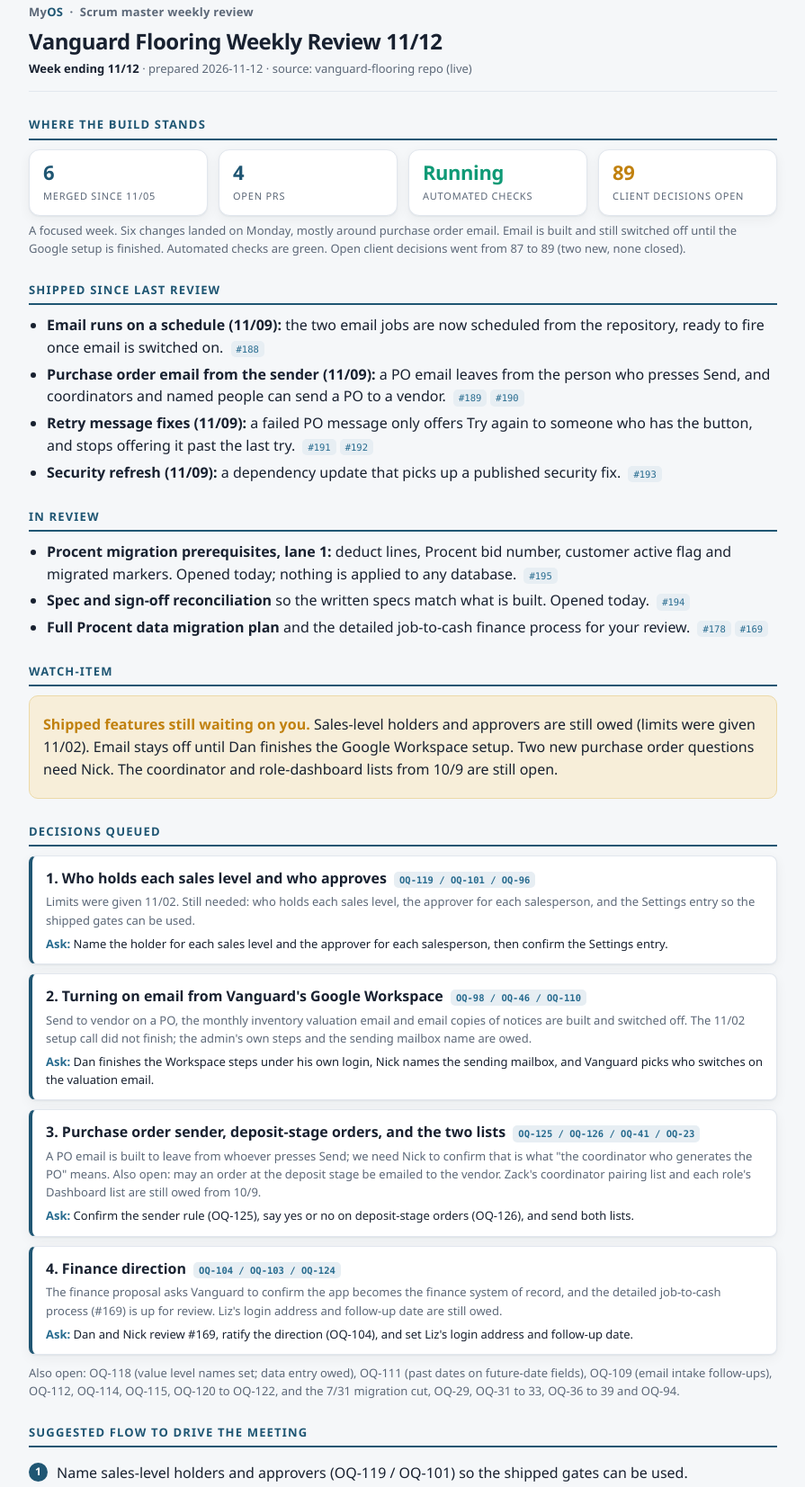
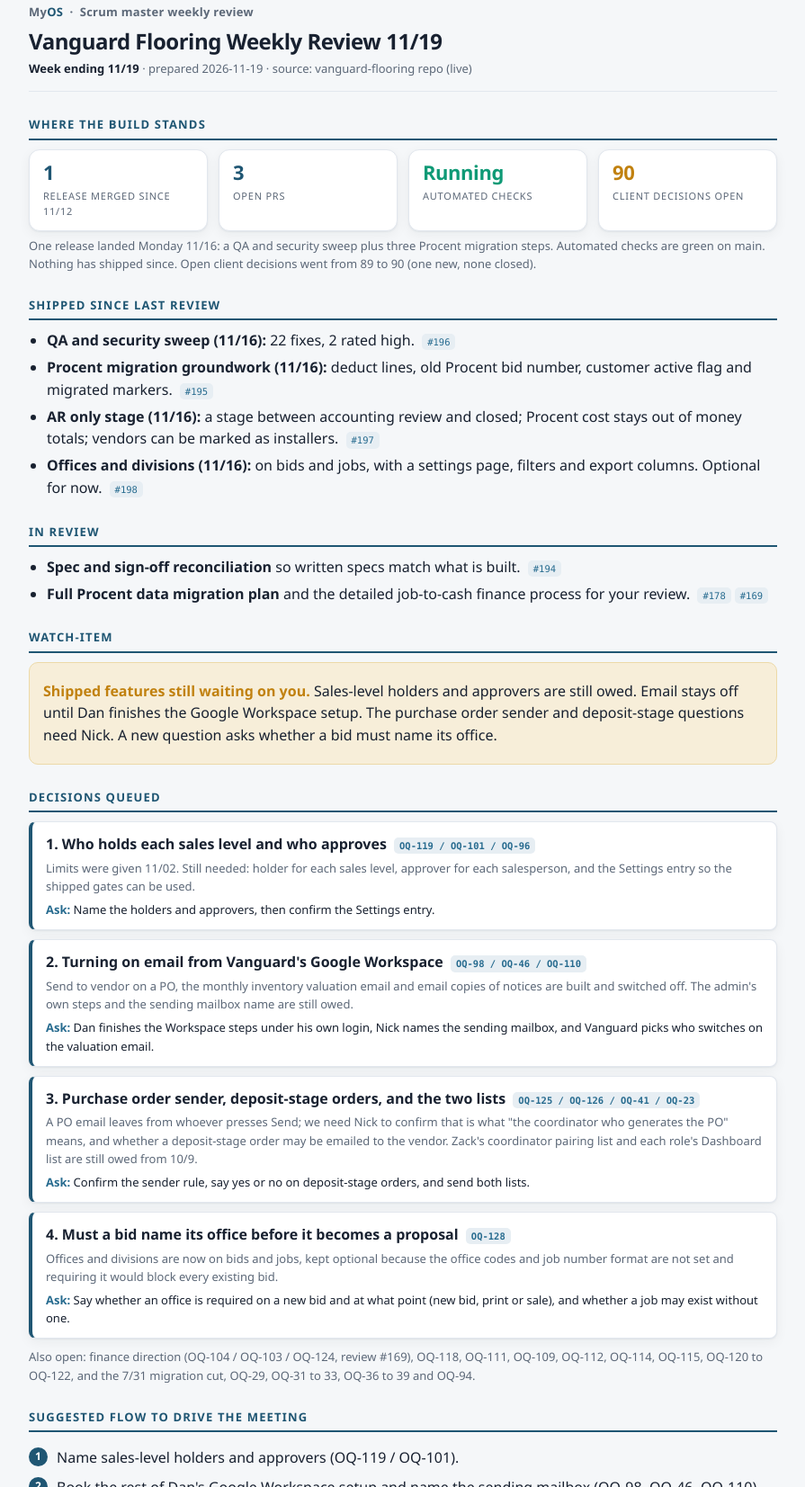
Before and after one commit to medfordadvancement/myos-rpts-k7n2, a plain HTML site: page vanguard.html in a window 1280 px wide. Shown: the part 23-1676 px from the top of the page at 90% size, without its empty margins (2-897 px from the left). Drawn offline with Linux system fonts and the light colour scheme.

Commit message:
Vanguard weekly 2026-11-19 and portfolio refresh

```diff
--- a/vanguard.html
+++ b/vanguard.html
@@ -3,7 +3,7 @@
 <head>
 <meta charset="utf-8">
 <meta name="viewport" content="width=device-width, initial-scale=1">
-<title>Vanguard Flooring Weekly Review 11/12</title>
+<title>Vanguard Flooring Weekly Review 11/19</title>
 <style>
   :root{
     --bg:#f5f7f9; --surface:#ffffff; --surface-2:#eef1f5; --line:#e2e7ee;
@@ -63,65 +63,63 @@
 <body>
 <div class="top">
   <div class="mark">My<b>OS</b> &nbsp;&middot;&nbsp; Scrum master weekly review</div>
-  <h1>Vanguard Flooring Weekly Review 11/12</h1>
-  <div class="sub"><b>Week ending 11/12</b> &middot; prepared 2026-11-12 &middot; source: vanguard-flooring repo (live)</div>
+  <h1>Vanguard Flooring Weekly Review 11/19</h1>
+  <div class="sub"><b>Week ending 11/19</b> &middot; prepared 2026-11-19 &middot; source: vanguard-flooring repo (live)</div>
 </div>
 <h2>Where the build stands</h2>
 <div class="stats">
-  <div class="stat"><div class="n ac">6</div><div class="l">Merged since 11/05</div></div>
-  <div class="stat"><div class="n ac">4</div><div class="l">Open PRs</div></div>
+  <div class="stat"><div class="n ac">1</div><div class="l">Release merged since 11/12</div></div>
+  <div class="stat"><div class="n ac">3</div><div class="l">Open PRs</div></div>
   <div class="stat"><div class="n ok">Running</div><div class="l">Automated checks</div></div>
-  <div class="stat"><div class="n warn">89</div><div class="l">Client decisions open</div></div>
+  <div class="stat"><div class="n warn">90</div><div class="l">Client decisions open</div></div>
 </div>
-<p class="muted">A focused week. Six changes landed on Monday, mostly around purchase order email. Email is built and still switched off until the Google setup is finished. Automated checks are green. Open client decisions went from 87 to 89 (two new, none closed).</p>
+<p class="muted">One release landed Monday 11/16: a QA and security sweep plus three Procent migration steps. Automated checks are green on main. Nothing has shipped since. Open client decisions went from 89 to 90 (one new, none closed).</p>
 <h2>Shipped since last review</h2>
 <ul>
-  <li><b>Email runs on a schedule (11/09):</b> the two email jobs are now scheduled from the repository, ready to fire once email is switched on. <span class="tag">#188</span></li>
-  <li><b>Purchase order email from the sender (11/09):</b> a PO email leaves from the person who presses Send, and coordinators and named people can send a PO to a vendor. <span class="tag">#189</span><span class="tag">#190</span></li>
-  <li><b>Retry message fixes (11/09):</b> a failed PO message only offers Try again to someone who has the button, and stops offering it past the last try. <span class="tag">#191</span><span class="tag">#192</span></li>
-  <li><b>Security refresh (11/09):</b> a dependency update that picks up a published security fix. <span class="tag">#193</span></li>
+  <li><b>QA and security sweep (11/16):</b> 22 fixes, 2 rated high. <span class="tag">#196</span></li>
+  <li><b>Procent migration groundwork (11/16):</b> deduct lines, old Procent bid number, customer active flag and migrated markers. <span class="tag">#195</span></li>
+  <li><b>AR only stage (11/16):</b> a stage between accounting review and closed; Procent cost stays out of money totals; vendors can be marked as installers. <span class="tag">#197</span></li>
+  <li><b>Offices and divisions (11/16):</b> on bids and jobs, with a settings page, filters and export columns. Optional for now. <span class="tag">#198</span></li>
 </ul>
 <h2>In review</h2>
 <ul>
-  <li><b>Procent migration prerequisites, lane 1:</b> deduct lines, Procent bid number, customer active flag and migrated markers. Opened today; nothing is applied to any database. <span class="tag">#195</span></li>
-  <li><b>Spec and sign-off reconciliation</b> so the written specs match what is built. Opened today. <span class="tag">#194</span></li>
+  <li><b>Spec and sign-off reconciliation</b> so written specs match what is built. <span class="tag">#194</span></li>
   <li><b>Full Procent data migration plan</b> and the detailed job-to-cash finance process for your review. <span class="tag">#178</span><span class="tag">#169</span></li>
 </ul>
 <h2>Watch-item</h2>
 <div class="flag">
-  <p><b>Shipped features still waiting on you.</b> Sales-level holders and approvers are still owed (limits were given 11/02). Email stays off until Dan finishes the Google Workspace setup. Two new purchase order questions need Nick. The coordinator and role-dashboard lists from 10/9 are still open.</p>
+  <p><b>Shipped features still waiting on you.</b> Sales-level holders and approvers are still owed. Email stays off until Dan finishes the Google Workspace setup. The purchase order sender and deposit-stage questions need Nick. A new question asks whether a bid must name its office.</p>
 </div>
 <h2>Decisions queued</h2>
 <div class="decision">
   <p class="q">1. Who holds each sales level and who approves <span class="tag">OQ-119 / OQ-101 / OQ-96</span></p>
-  <p class="ctx">Limits were given 11/02. Still needed: who holds each sales level, the approver for each salesperson, and the Settings entry so the shipped gates can be used.</p>
-  <p class="ask"><b>Ask:</b> Name the holder for each sales level and the approver for each salesperson, then confirm the Settings entry.</p>
+  <p class="ctx">Limits were given 11/02. Still needed: holder for each sales level, approver for each salesperson, and the Settings entry so the shipped gates can be used.</p>
+  <p class="ask"><b>Ask:</b> Name the holders and approvers, then confirm the Settings entry.</p>
 </div>
 <div class="decision">
   <p class="q">2. Turning on email from Vanguard&#x27;s Google Workspace <span class="tag">OQ-98 / OQ-46 / OQ-110</span></p>
-  <p class="ctx">Send to vendor on a PO, the monthly inventory valuation email and email copies of notices are built and switched off. The 11/02 setup call did not finish; the admin&#x27;s own steps and the sending mailbox name are owed.</p>
+  <p class="ctx">Send to vendor on a PO, the monthly inventory valuation email and email copies of notices are built and switched off. The admin&#x27;s own steps and the sending mailbox name are still owed.</p>
   <p class="ask"><b>Ask:</b> Dan finishes the Workspace steps under his own login, Nick names the sending mailbox, and Vanguard picks who switches on the valuation email.</p>
 </div>
 <div class="decision">
   <p class="q">3. Purchase order sender, deposit-stage orders, and the two lists <span class="tag">OQ-125 / OQ-126 / OQ-41 / OQ-23</span></p>
-  <p class="ctx">A PO email is built to leave from whoever presses Send; we need Nick to confirm that is what &quot;the coordinator who generates the PO&quot; means. Also open: may an order at the deposit stage be emailed to the vendor. Zack&#x27;s coordinator pairing list and each role&#x27;s Dashboard list are still owed from 10/9.</p>
-  <p class="ask"><b>Ask:</b> Confirm the sender rule (OQ-125), say yes or no on deposit-stage orders (OQ-126), and send both lists.</p>
+  <p class="ctx">A PO email leaves from whoever presses Send; we need Nick to confirm that is what &quot;the coordinator who generates the PO&quot; means, and whether a deposit-stage order may be emailed to the vendor. Zack&#x27;s coordinator pairing list and each role&#x27;s Dashboard list are still owed from 10/9.</p>
+  <p class="ask"><b>Ask:</b> Confirm the sender rule, say yes or no on deposit-stage orders, and send both lists.</p>
 </div>
 <div class="decision">
-  <p class="q">4. Finance direction <span class="tag">OQ-104 / OQ-103 / OQ-124</span></p>
-  <p class="ctx">The finance proposal asks Vanguard to confirm the app becomes the finance system of record, and the detailed job-to-cash process (#169) is up for review. Liz&#x27;s login address and follow-up date are still owed.</p>
-  <p class="ask"><b>Ask:</b> Dan and Nick review #169, ratify the direction (OQ-104), and set Liz&#x27;s login address and follow-up date.</p>
+  <p class="q">4. Must a bid name its office before it becomes a proposal <span class="tag">OQ-128</span></p>
+  <p class="ctx">Offices and divisions are now on bids and jobs, kept optional because the office codes and job number format are not set and requiring it would block every existing bid.</p>
+  <p class="ask"><b>Ask:</b> Say whether an office is required on a new bid and at what point (new bid, print or sale), and whether a job may exist without one.</p>
 </div>
-<p class="muted">Also open: OQ-118 (value level names set; data entry owed), OQ-111 (past dates on future-date fields), OQ-109 (email intake follow-ups), OQ-112, OQ-114, OQ-115, OQ-120 to OQ-122, and the 7/31 migration cut, OQ-29, OQ-31 to 33, OQ-36 to 39 and OQ-94.</p>
+<p class="muted">Also open: finance direction (OQ-104 / OQ-103 / OQ-124, review #169), OQ-118, OQ-111, OQ-109, OQ-112, OQ-114, OQ-115, OQ-120 to OQ-122, and the 7/31 migration cut, OQ-29, OQ-31 to 33, OQ-36 to 39 and OQ-94.</p>
 <h2>Suggested flow to drive the meeting</h2>
 <ol class="agenda">
-  <li>Name sales-level holders and approvers (OQ-119 / OQ-101) so the shipped gates can be used.</li>
+  <li>Name sales-level holders and approvers (OQ-119 / OQ-101).</li>
   <li>Book the rest of Dan&#x27;s Google Workspace setup and name the sending mailbox (OQ-98, OQ-46, OQ-110).</li>
-  <li>Confirm the PO sender rule and deposit-stage orders (OQ-125, OQ-126); collect the coordinator and role-dashboard lists (OQ-41, OQ-23).</li>
-  <li>Finance: walk #169, ratify direction (OQ-104), set Liz&#x27;s login address and follow-up (OQ-103 / OQ-124).</li>
+  <li>Confirm the PO sender rule and deposit-stage orders (OQ-125, OQ-126); collect the 10/9 lists (OQ-41, OQ-23).</li>
+  <li>Decide whether a bid must name its office (OQ-128); walk #169 and the finance direction (OQ-104).</li>
 </ol>
 <footer>
-  MyOS weekly review for Vanguard Flooring. Read-only. No commercial terms. Prepared 2026-11-12 16:15 ET from HIT-Network/vanguard-flooring via gh on Wade PC.
+  MyOS weekly review for Vanguard Flooring. Read-only. No commercial terms. Prepared 2026-11-19 from HIT-Network/vanguard-flooring via gh on Wade PC.
 </footer>
-</body>
-</html>
+</body></html>
```
